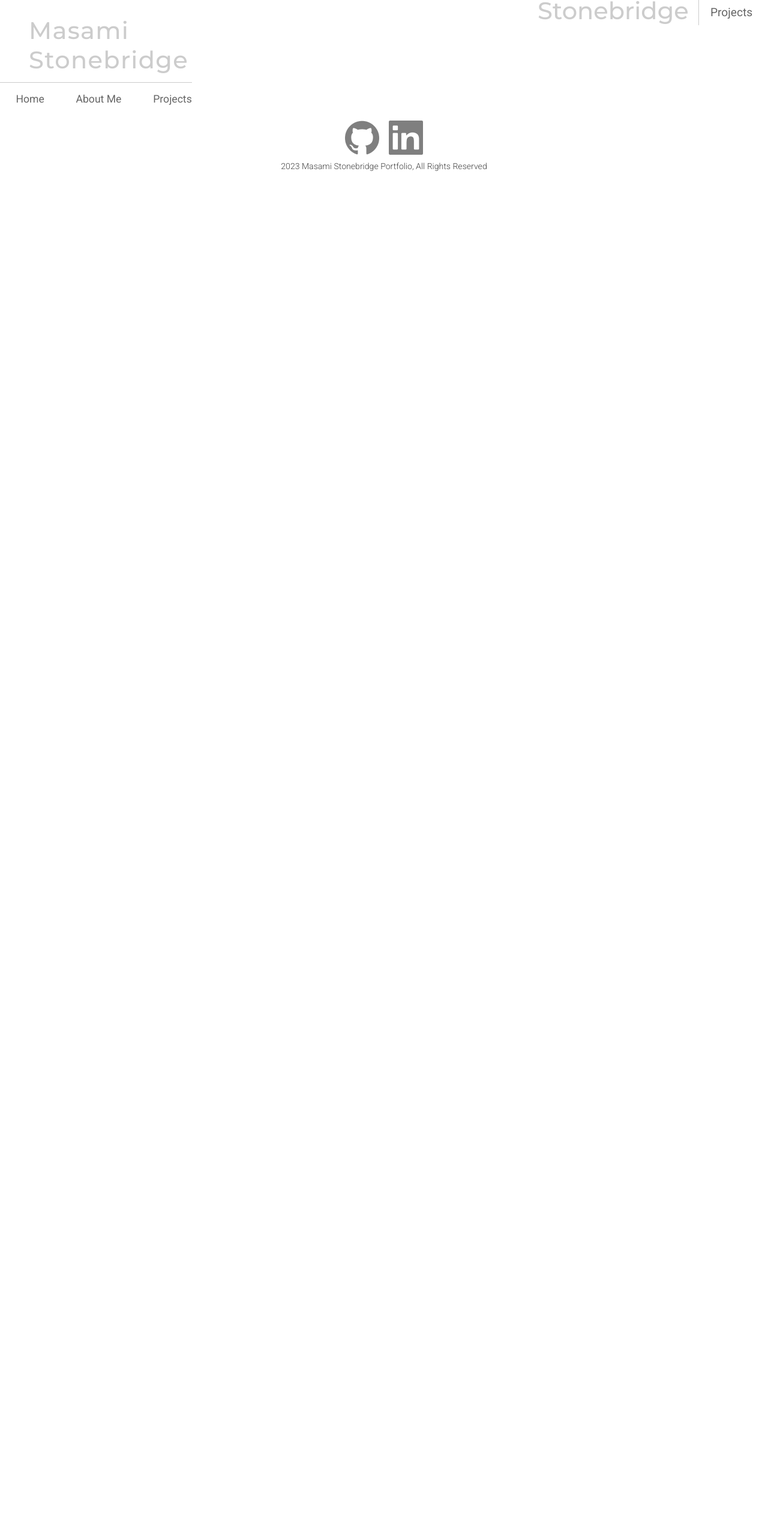
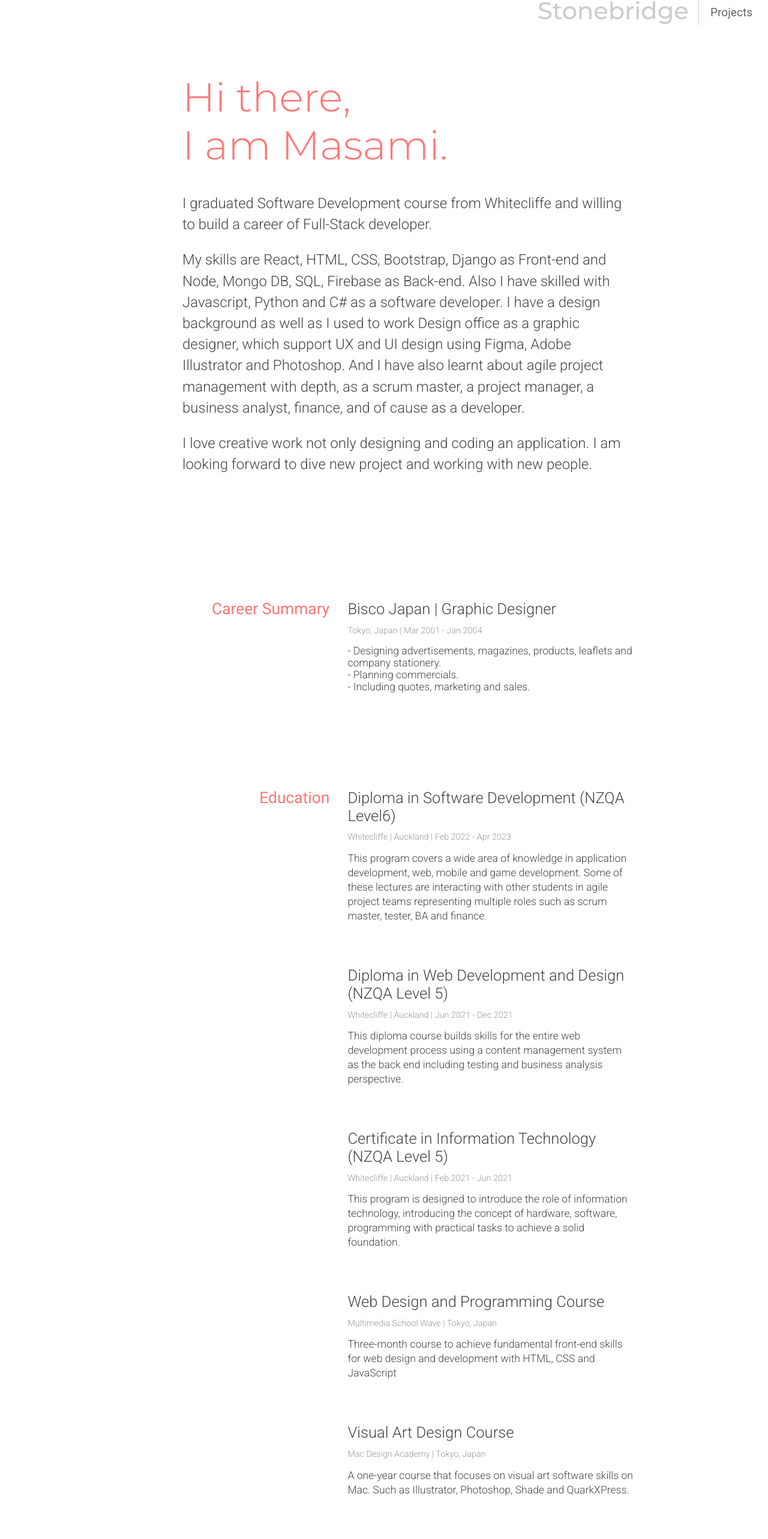
Before and after one commit to Masamist/Portfolio, a React (Create React App) app: page /about in a window 1280 px wide. Shown: the part 80-2646 px from the top of the page at 60% size. Before the commit the page ends 800 px from the top, so only its background shows below. Built offline with nearby package versions, Linux system fonts and the light colour scheme.

Commit message:
add about page

```diff
--- a/src/pages/About.css
+++ b/src/pages/About.css
@@ -0,0 +1,121 @@
+/* Introduction */
+.about-top {
+  display: flex;
+  justify-content: center;
+  width: 100%;
+  padding-left: 5rem;
+}
+.about-container {
+  width: 47rem;
+  padding-bottom: 8rem;
+}
+
+.about-top-title {
+  color: var(--secondary-color);
+  font-family: Montserrat, sans-serif;
+  font-size: 4.2rem;
+  font-family: 500;
+  line-height: 5rem;
+  padding-bottom: 1rem;
+  line-height: 5rem;
+}
+.about-top-txt {
+  font-weight: 300;
+  font-size: 1.5rem;
+  line-height: 2.2rem;
+  padding-top: 1.5rem;
+}
+
+/* Experience */
+.about-ex-container {
+  width: 47rem;
+  padding: 5rem 0;
+  display: flex;
+  flex-direction: row;
+  gap: 4%;
+
+}
+.about-ex-wrap {
+  display: flex;
+  flex-direction: column;
+}
+
+.about-ex-container > div:first-child {
+  width: 35%;
+}
+.about-ex-container > div:nth-child(2) {
+  width: 68%;
+}
+.about-ex-category {
+  font-weight: 400;
+  color: var(--secondary-color);
+  float: right;
+}
+.about-ex-title {
+  font-size: 1.6rem;
+  padding-bottom: .8rem;
+}
+.about-ex-year-info {
+  font-size: .9rem;
+  color: #999;
+  padding-bottom: .9rem;
+}
+.about-ex-txt {
+  font-size: 1.1rem;
+  line-height: 1.5rem;
+  padding-bottom: 4.5rem;
+}
+
+.about-cv-button {
+  color: var(--secondary-color);
+  background-color: inherit;
+  width: 98%;
+  padding: .5rem 0;
+  border-radius: 4px;
+  cursor: pointer;
+  font-size: 1.3em;
+  border: 2px solid var(--secondary-color);
+  align-self: center;
+  text-decoration: none;
+}
+.about-cv-button:hover{
+  color: #fff;
+  background-color: var(--secondary-color);
+  border: 2px solid var(--secondary-color);
+}
+
+/* Contact */
+#contact-bg-color {
+  background-color: var(--secondary-color);
+  margin-top: 7rem;
+  padding: 3rem 0;
+}
+.contact-title {
+  font-family: Montserrat, sans-serif;
+  font-size: 5rem;
+  font-weight: 200;
+  color: #fff;
+  text-align: center;
+  padding-top: 2rem;
+}
+.contact-txt{
+  color: #fff;
+  font-size: 1.3rem;
+  line-height: 2rem;
+  text-align: center;
+  padding: 2rem;
+}
+.form {
+  background-color: #fff;
+  border-radius: 5px;
+  padding: 2rem;
+}
+.contact-form-title {
+  font-size: 2rem;
+  font-weight: 400;
+  text-align: center;
+  padding: 2rem 0;
+}
+.form > input, textarea {
+  margin: 1rem 0;
+}
--- a/src/pages/About.js
+++ b/src/pages/About.js
@@ -1,10 +1,147 @@
 
+// style
+import './About.css'
 
 export default function About() {
   return (
-    <div>
-      <h2>About me</h2>
-      <p>afucadhsicajsoefjcopaekwop</p>
-    </div>
+    <>
+      <AboutIntroduction />
+      <Experience />
+      <Contact />
+    </>
   )
 }
+
+function AboutIntroduction() {
+  return (
+    <section className='about-top'>
+      <div className='about-container'>
+        <h1 className='about-top-title'>Hi there,<br />I am Masami.</h1>
+        <p className='about-top-txt'>
+          I graduated Software Development course from Whitecliffe and
+          willing to build a career of Full-Stack developer.</p>
+        <p className='about-top-txt'>
+          My skills are React, HTML, CSS, Bootstrap, Django as Front-end and Node,
+          Mongo DB, SQL, Firebase as Back-end. Also I have skilled with Javascript,
+          Python and C# as a software developer. I have a design background as well
+          as  I used to work Design office as a graphic designer, which support UX
+          and UI design using Figma, Adobe Illustrator and Photoshop.
+          And I have also learnt about agile project management with depth,
+          as a scrum master, a project manager, a business analyst, finance,
+          and of cause as a developer.</p>
+        <p className='about-top-txt'>
+          I love creative work not only designing and coding an application.
+          I am looking forward to dive new project and working with new people.</p>
+      </div>
+    </section>
+  )
+}
+
+function Experience() {
+  return (
+    <section className='about-top'>
+      <div className='about-ex-wrap'>
+        <div className='about-ex-container'>
+          <div>
+            <h2 className='about-ex-category'>Career Summary</h2>
+          </div>
+          <div>
+            <h3 className='about-ex-title'>Bisco Japan | Graphic Designer</h3>
+            <p className='about-ex-year-info'>Tokyo, Japan | Mar 2001 - Jan 2004</p>
+            <ul>
+              <li>
+                - Designing advertisements, magazines, products, leaflets and company stationery.
+              </li>
+              <li>
+                - Planning commercials.
+              </li>
+              <li>
+                - Including quotes, marketing and sales.
+              </li>
+            </ul>
+          </div>
+        </div>
+        <div className='about-ex-container'>
+          <div>
+            <h2 className='about-ex-category'>Education</h2>
+          </div>
+          <div>
+            <h3 className='about-ex-title'>Diploma in Software Development (NZQA Level6)</h3>
+            <p className='about-ex-year-info'>Whitecliffe | Auckland | Feb 2022 - Apr 2023</p>
+            <p className='about-ex-txt'>
+              This program covers a wide area of knowledge in application development,
+              web, mobile and game development. Some of these lectures are interacting
+              with other students in agile project teams representing multiple roles
+              such as scrum master, tester, BA and finance.
+            </p>
+
+            <h3 className='about-ex-title'>Diploma in Web Development and Design (NZQA Level 5)</h3>
+            <p className='about-ex-year-info'>Whitecliffe | Auckland | Jun 2021 - Dec 2021</p>
+            <p className='about-ex-txt'>
+              This diploma course builds skills for the entire web development
+              process using a content management system as the back end including
+              testing and  business analysis perspective.
+            </p>
+
+            <h3 className='about-ex-title'>Certificate in Information Technology (NZQA Level 5)</h3>
+            <p className='about-ex-year-info'>Whitecliffe | Auckland | Feb 2021 - Jun 2021</p>
+            <p className='about-ex-txt'>
+            This program is designed to introduce the role of information technology,
+            introducing the concept of hardware,
+            software, programming with practical tasks to achieve a solid foundation.
+            </p>
+
+            <h3 className='about-ex-title'>Web Design and Programming Course</h3>
+            <p className='about-ex-year-info'>Multimedia School Wave | Tokyo, Japan</p>
+            <p className='about-ex-txt'>
+            Three-month course to achieve fundamental front-end skills for web design
+            and development with HTML, CSS and JavaScript
+            </p>
+
+            <h3 className='about-ex-title'>Visual Art Design Course</h3>
+            <p className='about-ex-year-info'>Mac Design Academy  | Tokyo, Japan</p>
+            <p className='about-ex-txt'>
+            A one-year course that focuses on visual art software skills on Mac.
+            Such as Illustrator, Photoshop, Shade and QuarkXPress.
+            </p>
+
+            <h3 className='about-ex-title'>Associate Degree in Graphic Design</h3>
+            <p className='about-ex-year-info'>Joshibi Junior College of Art and Design | Tokyo, Japan</p>
+            <p className='about-ex-txt'>
+            A two-year course for achieving visual expression and
+            communication with design knowledge.
+            </p>
+          </div>
+
+        </div>
+        <div>
+          <a href='https://www.kauripointconstruction.co.nz/'>
+            <button className='about-cv-button' id='right'>Open CV PDF</button>
+          </a>
+        </div>
+
+      </div>
+    </section>
+  )
+}
+
+function Contact() {
+  return (
+    <section className='about-top' id='contact-bg-color'>
+      <div className='about-container'>
+        <h1 className='contact-title'>I’d love to hear from you!</h1>
+        <p className='contact-txt'>If you have anything to share your though or offer,<br />
+          please send me a message. I will replay you soon.
+        </p>
+        <form className='form'>
+          <h2 className='contact-form-title'>Contact Me</h2>
+          <input type='text' placeholder='name'></input>
+          <input type='email' placeholder='Email Address'></input>
+          <textarea placeholder='Message'></textarea>
+          <button className='about-cv-button'>Submit</button>
+        </form>
+
+        </div>
+    </section>
+  )
+}
--- a/src/pages/Home.css
+++ b/src/pages/Home.css
@@ -31,7 +31,7 @@
   display: flex;
   flex-direction: row;
 }
-.home-introduction-container div {
+.home-introduction-container > div {
   padding-right: 1.5rem;
 }
 .introduction-header {
@@ -75,10 +75,10 @@
   margin: 3rem 0 4rem 0;
 }
 
-.home-project-container div{
+.home-project-container > div{
   width: 30%;
 }
-.home-project-container div p{
+.home-project-container > div > p{
   padding-top: .3rem;
   font-size: 1.2rem;
   line-height: 1.6rem;
```
Also changed, not shown: src/pages/Projects.css (+61 -41 lines), src/pages/Projects.js (+11 -16 lines), 1 other file (tests, documents, lock files or other folders).
